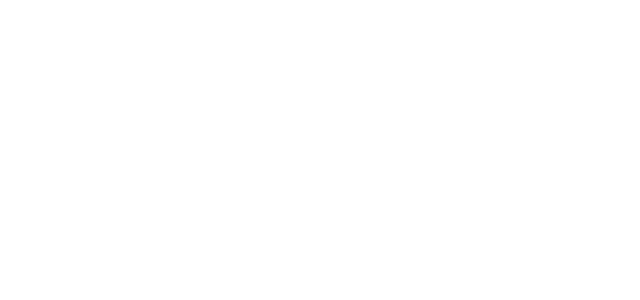
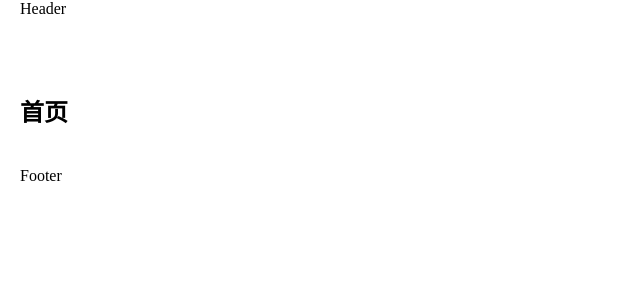
Before and after one commit to feierman/wuliu, a Vue app in the folder web_user/: page / in a window 1280 px wide. Shown: the top 300 px of the page, without its empty margins (0-640 px from the left). Built offline with nearby package versions, Linux system fonts and the light colour scheme.

Commit message:
项目搭建完成

```diff
--- a/web_user/src/App.vue
+++ b/web_user/src/App.vue
@@ -1,8 +1,9 @@
 
 <template>
-
+<DefaultLayout />
 </template>
 <script setup lang="ts">
+import DefaultLayout from './layouts/DefalutLayouts.vue'
 </script>
 
 <style scoped lang="scss">
--- a/web_user/src/auto-imports.d.ts
+++ b/web_user/src/auto-imports.d.ts
@@ -8,6 +8,10 @@
 /* prettier-ignore */
 declare module 'vue' {
   export interface GlobalComponents {
+    ElContainer: typeof import('element-plus/es')['ElContainer']
+    ElFooter: typeof import('element-plus/es')['ElFooter']
+    ElHeader: typeof import('element-plus/es')['ElHeader']
+    ElMain: typeof import('element-plus/es')['ElMain']
     HelloWorld: typeof import('./components/HelloWorld.vue')['default']
     RouterLink: typeof import('vue-router')['RouterLink']
     RouterView: typeof import('vue-router')['RouterView']
--- a/web_user/src/layouts/DefalutLayouts.vue
+++ b/web_user/src/layouts/DefalutLayouts.vue
@@ -3,7 +3,14 @@
 </script>
 
 <template>
-
+<!--使用elements-plus 响应式布局-->
+    <el-container>
+        <el-header>Header</el-header>
+        <el-main>
+            <router-view></router-view>
+        </el-main>
+        <el-footer>Footer</el-footer>
+    </el-container>
 </template>
 
 <style scoped lang="scss">
--- a/web_user/src/main.ts
+++ b/web_user/src/main.ts
@@ -2,4 +2,8 @@
 import './assets/style/Normalize.scss'
 import App from './App.vue'
 
-createApp(App).mount('#app')
+import router from './router'
+
+const app = createApp(App)
+app.use(router)
+app.mount('#app')
--- a/web_user/src/router/index.ts
+++ b/web_user/src/router/index.ts
@@ -0,0 +1,16 @@
+// 定义路由
+import { createRouter, createWebHistory, RouteRecordRaw } from 'vue-router'
+import Home from '@/views/Home.vue'
+
+const routes:RouteRecordRaw[] = [
+    {
+        path:"/",
+        name:"Home",
+        component:Home
+    }
+];
+const router = createRouter({
+     history: createWebHistory(),
+    routes,
+});
+export default router
--- /dev/null
+++ b/web_user/src/views/Home.vue
@@ -0,0 +1,11 @@
+<script setup lang="ts">
+
+</script>
+
+<template>
+  <h2>首页</h2>
+</template>
+
+<style scoped lang="scss">
+
+</style>
```
Also changed, not shown: web_user/tsconfig.json (+6 -1 lines).
